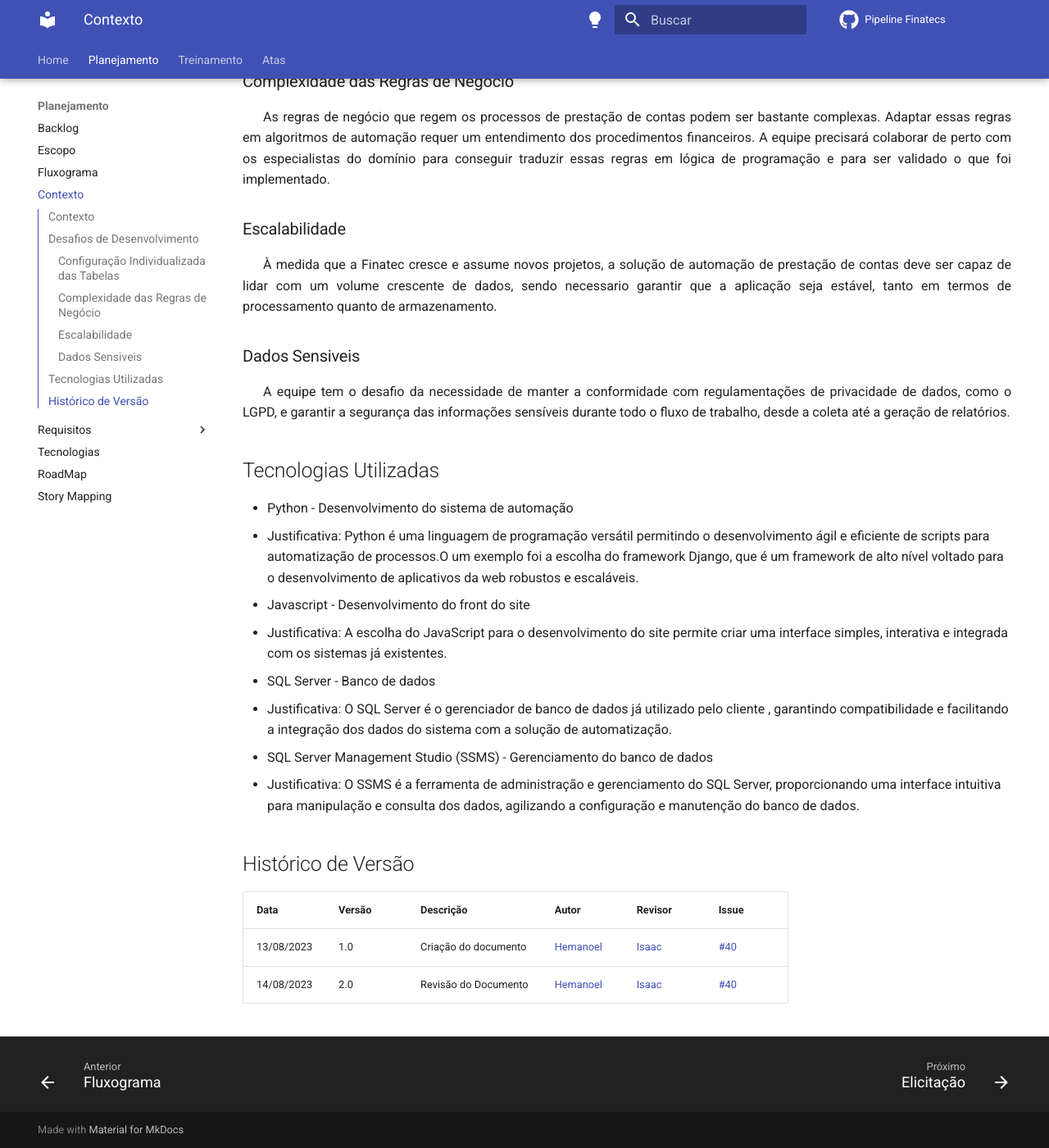
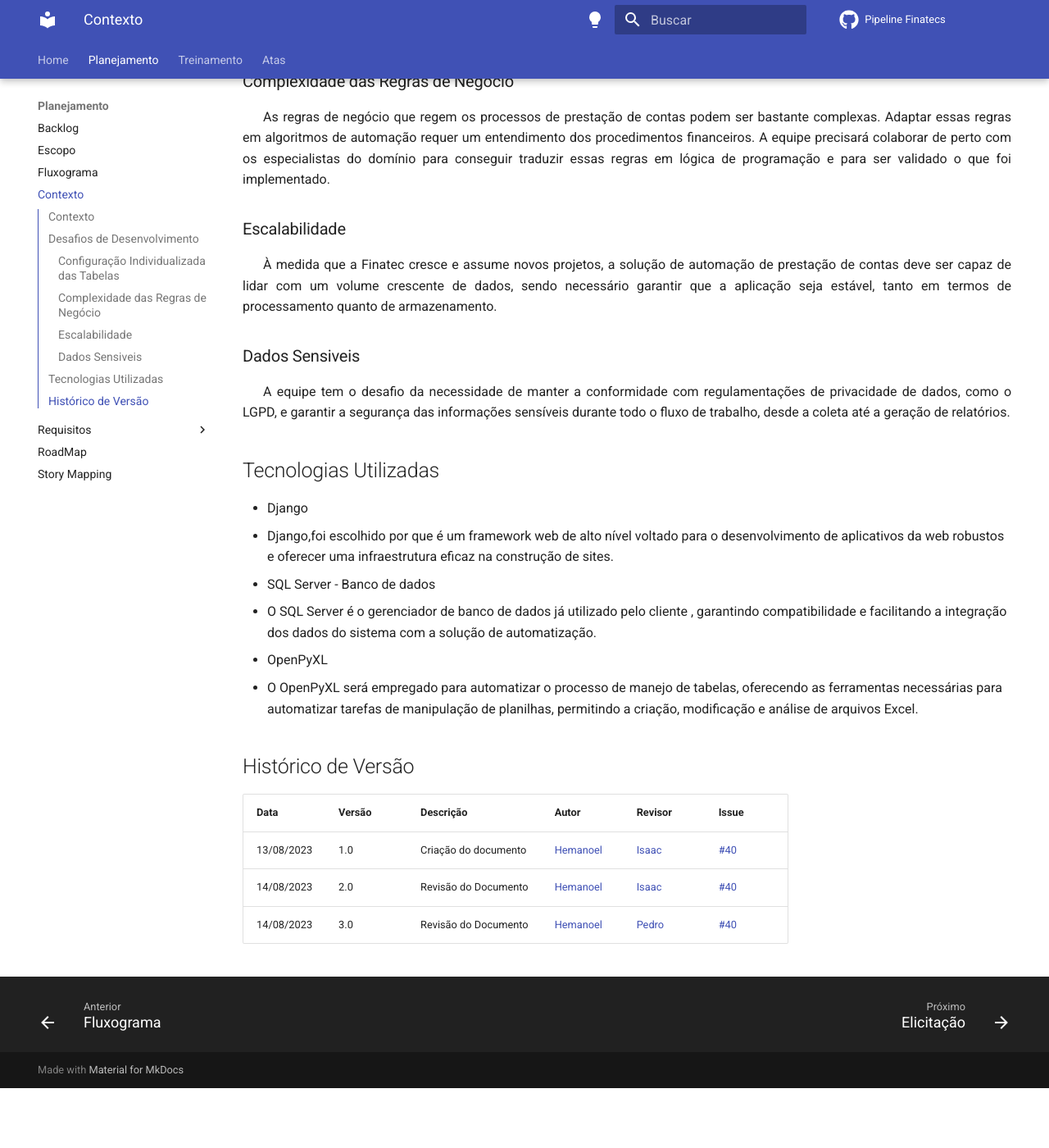
Before and after one commit to ResidenciaTICBrisa/05_PipelineFinatec, an MkDocs documentation site: the page built from docs/planejamento/contexto.md, in a window 1280 px wide and 1400 px high, scrolled down 823 px. Shown: the whole window at 82% size. Built offline with MkDocs 1.6.1 and Material for MkDocs 9.7.7, drawn with Linux system fonts in a browser that asks for light colours; comment, search, counter and statistics services are not loaded; after the commit the page ends 2150 px from its top, so only the background shows below that; some of the changed text lies outside the part shown.

Commit message:
atualizando documentacao

```diff
--- a/docs/planejamento/contexto.md
+++ b/docs/planejamento/contexto.md
@@ -6,7 +6,7 @@
 | Para                  | Finatec                                                                                                                    |
 | --------------------- | --------------------------------------------------------------------------------------------------------------------------- |
 | Quem                  | Deseja automatizar a prestação de contas e otimizar o processo de relatórios financeiros                                |
-| O Projeto             | E uma aplicação                                   |
+| O Projeto             | É uma aplicação                                   |
 | Que                   | Simplifica e agiliza a consolidação de informações financeiras para a equipe de prestação de contas                  |
 | Ao complemento do       | Conveniar                                                        |
 | O nosso produto         | Provê uma solução automatizada que integra dados do sistema, gerando relatórios precisos e organizados automaticamente. |
@@ -27,25 +27,21 @@
 
 ### Escalabilidade
 
-<p style="text-indent: 25px;text-align: justify;">À medida que a Finatec cresce e assume novos projetos, a solução de automação de prestação de contas deve ser capaz de lidar com um volume crescente de dados, sendo necessario garantir que a aplicação seja estável, tanto em termos de processamento quanto de armazenamento. </p>
+<p style="text-indent: 25px;text-align: justify;">À medida que a Finatec cresce e assume novos projetos, a solução de automação de prestação de contas deve ser capaz de lidar com um volume crescente de dados, sendo necessário garantir que a aplicação seja estável, tanto em termos de processamento quanto de armazenamento. </p>
 
 ### Dados Sensiveis
 
 <p style="text-indent: 25px;text-align: justify;"> A equipe tem o desafio da necessidade de manter a conformidade com regulamentações de privacidade de dados, como o LGPD, e garantir a segurança das informações sensíveis durante todo o fluxo de trabalho, desde a coleta até a geração de relatórios.</p>
 
 ## Tecnologias Utilizadas
-
-- Python - Desenvolvimento do sistema de automação
-  - Justificativa: Python é uma linguagem de programação versátil permitindo o desenvolvimento ágil e eficiente de scripts para automatização de processos.O um exemplo foi a escolha do framework Django, que é um framework de alto nível voltado para o desenvolvimento de aplicativos da web robustos e escaláveis.
-
-- Javascript - Desenvolvimento do front do site
-  - Justificativa: A escolha do JavaScript para o desenvolvimento do site permite criar uma interface simples, interativa e integrada com os sistemas já existentes.
+- Django
+  - Django,foi escolhido por que é um framework web de alto nível voltado para o desenvolvimento de aplicativos da web robustos e oferecer uma infraestrutura eficaz na construção de sites.
 
 - SQL Server - Banco de dados
-  - Justificativa: O SQL Server é o gerenciador de banco de dados já utilizado pelo cliente , garantindo compatibilidade e facilitando a integração dos dados do sistema com a solução de automatização.
+  -  O SQL Server é o gerenciador de banco de dados já utilizado pelo cliente , garantindo compatibilidade e facilitando a integração dos dados do sistema com a solução de automatização.
 
-- SQL Server Management Studio (SSMS) - Gerenciamento do banco de dados
-  - Justificativa: O SSMS é a ferramenta de administração e gerenciamento do SQL Server, proporcionando uma interface intuitiva para manipulação e consulta dos dados, agilizando a configuração e manutenção do banco de dados.
+- OpenPyXL
+ - O OpenPyXL será empregado para automatizar o processo de manejo de tabelas, oferecendo as ferramentas necessárias para automatizar tarefas de manipulação de planilhas, permitindo a criação, modificação e análise de arquivos Excel.
 
 
 
@@ -56,3 +52,4 @@
 |------- | ------ |---------- | ------ | --------- |-----|
 | 13/08/2023 |     1.0   | Criação do documento |  [Hemanoel](https://github.com/hemanoelbritoF)   | [Isaac](https://github.com/IsaacLusca)   |[#40](https://github.com/ResidenciaTICBrisa/05_PipelineFinatec/issues/40)|
 | 14/08/2023 |     2.0   | Revisão do Documento |  [Hemanoel](https://github.com/hemanoelbritoF)   | [Isaac](https://github.com/IsaacLusca)   |[#40](https://github.com/ResidenciaTICBrisa/05_PipelineFinatec/issues/40)|
+| 14/08/2023 |     3.0   | Revisão do Documento |  [Hemanoel](https://github.com/hemanoelbritoF)   | [Pedro](https://github.com/pedrobarbosaocb)   |[#40](https://github.com/ResidenciaTICBrisa/05_PipelineFinatec/issues/40)|
--- a/mkdocs.yml
+++ b/mkdocs.yml
@@ -59,7 +59,7 @@ nav:
     - Requisitos:
       - Elicitação: planejamento/requisitos/elicitacao.md
       - Priorização: planejamento/requisitos/priorizacao.md
-    - Tecnologias: planejamento/tecnologias.md
+    #- Tecnologias: planejamento/tecnologias.md
     - RoadMap: planejamento/roadmap.md
     - Story Mapping: planejamento/StoryMapping.md
   - Treinamento:
```
